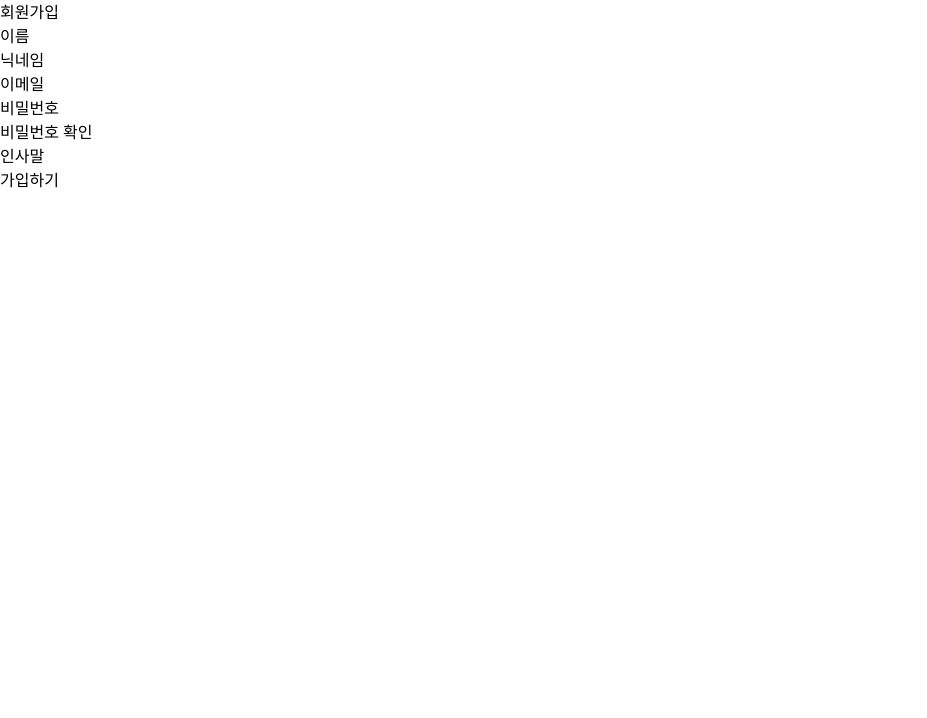
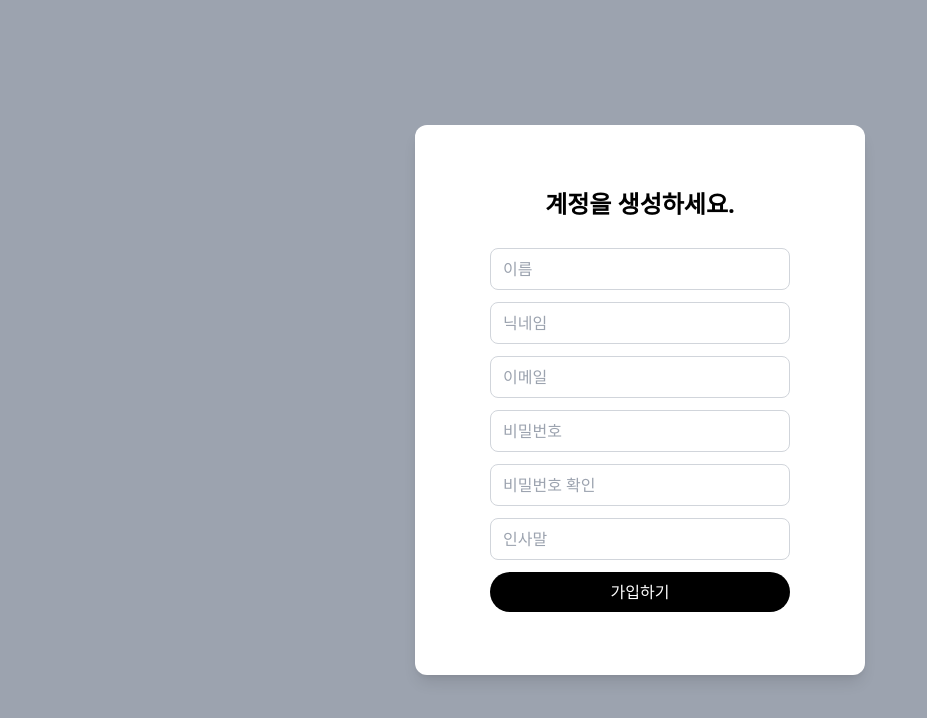
Before and after one commit to loveytheb/hanghae99_SNS_next, a Next.js app: page /auth/register in a window 1280 px wide. Shown: the top 718 px of the page, without its empty margins (0-927 px from the left). Built offline with nearby package versions, Linux system fonts and the light colour scheme.

Commit message:
[#1] design: 회원가입, 로그인 공통 컴포넌트 tailwind css 적용

```diff
--- a/app/auth/register/page.tsx
+++ b/app/auth/register/page.tsx
@@ -58,45 +58,45 @@ const Page = () => {
   return (
     <div>
       <AuthForm
-        title="회원가입"
+        title="계정을 생성하세요."
         fields={[
           {
-            label: "이름",
+            placeholder: "이름",
             id: "name",
             type: "text",
             value: name,
             onChange: (e) => setName(e.target.value),
           },
           {
-            label: "닉네임",
+            placeholder: "닉네임",
             id: "displayName",
             type: "text",
             value: displayName,
             onChange: (e) => setDisplayName(e.target.value),
           },
           {
-            label: "이메일",
+            placeholder: "이메일",
             id: "email",
             type: "email",
             value: email,
             onChange: (e) => setEmail(e.target.value),
           },
           {
-            label: "비밀번호",
+            placeholder: "비밀번호",
             id: "password",
             type: "password",
             value: password,
             onChange: (e) => setPassword(e.target.value),
           },
           {
-            label: "비밀번호 확인",
+            placeholder: "비밀번호 확인",
             id: "confirmPassword",
             type: "password",
             value: confirmPassword,
             onChange: (e) => setConfirmPassword(e.target.value),
           },
           {
-            label: "인사말",
+            placeholder: "인사말",
             id: "message",
             type: "text",
             value: message,
--- a/app/components/AuthForm.tsx
+++ b/app/components/AuthForm.tsx
@@ -1,7 +1,7 @@
 import React from "react";
 
 interface Field {
-  label: string;
+  placeholder: string;
   id: string;
   type: string;
   value: string;
@@ -22,14 +22,15 @@ const AuthForm: React.FC<AuthFormProps> = ({
   onSubmit,
 }) => {
   return (
-    <form onSubmit={onSubmit}>
-      <h1>{title}</h1>
-      {fields.map(
-        (
-          { label, id, type, value, onChange } // value와 onChange를 구조 분해 할당
-        ) => (
-          <div key={id}>
-            <label htmlFor={id}>{label}</label>
+    <div className="flex items-center justify-center min-h-screen bg-gray-400">
+      <div className="bg-white p-8 rounded-xl shadow-lg w-[450px] min-h-[550px] flex flex-col items-center justify-center">
+        <h1 className="text-center text-2xl font-semibold mb-7">{title}</h1>
+        <form
+          onSubmit={onSubmit}
+          className="flex flex-col items-center space-y-3 w-full"
+        >
+          {fields.map(({ placeholder, id, type, value, onChange }) => (
+            <div className="flex justify-center w-full" key={id}>
               <input
                 id={id}
                 name={id}
@@ -37,12 +38,20 @@ const AuthForm: React.FC<AuthFormProps> = ({
                 required
                 value={value}
                 onChange={onChange}
+                placeholder={placeholder}
+                className="max-w-[300px] w-full px-3 py-2 border border-gray-300 rounded-lg focus:outline-none focus:ring-2 focus:ring-black"
               />
             </div>
-        )
-      )}
-      <button type="submit">{buttonLabel}</button>
+          ))}
+          <button
+            type="submit"
+            className="max-w-[300px] w-full mx-auto mt-40 bg-black text-white py-2 rounded-full hover:bg-gray-800 transition duration-300"
+          >
+            {buttonLabel}
+          </button>
         </form>
+      </div>
+    </div>
   );
 };
 
```
Lines whose indentation alone changed are shown as unchanged.
